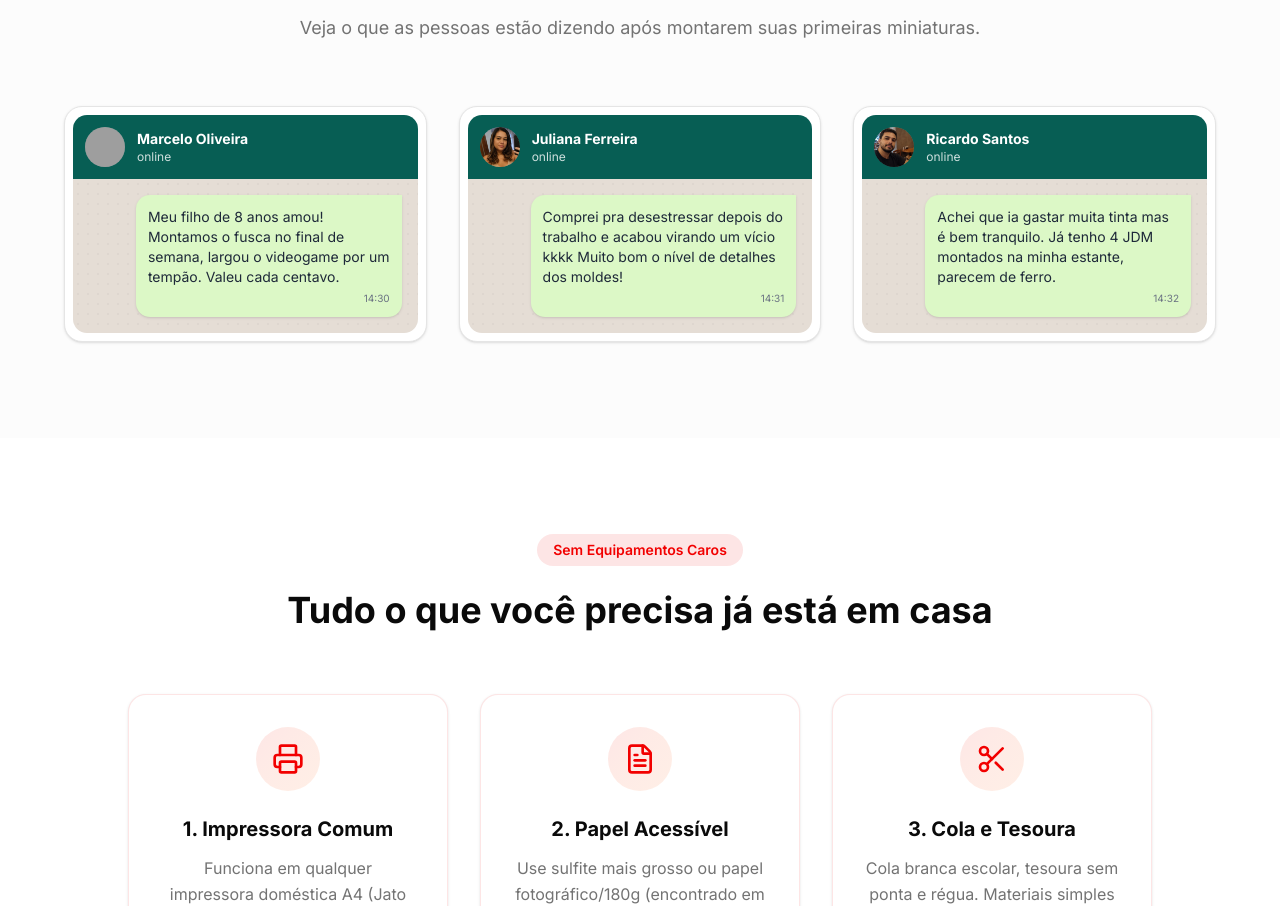
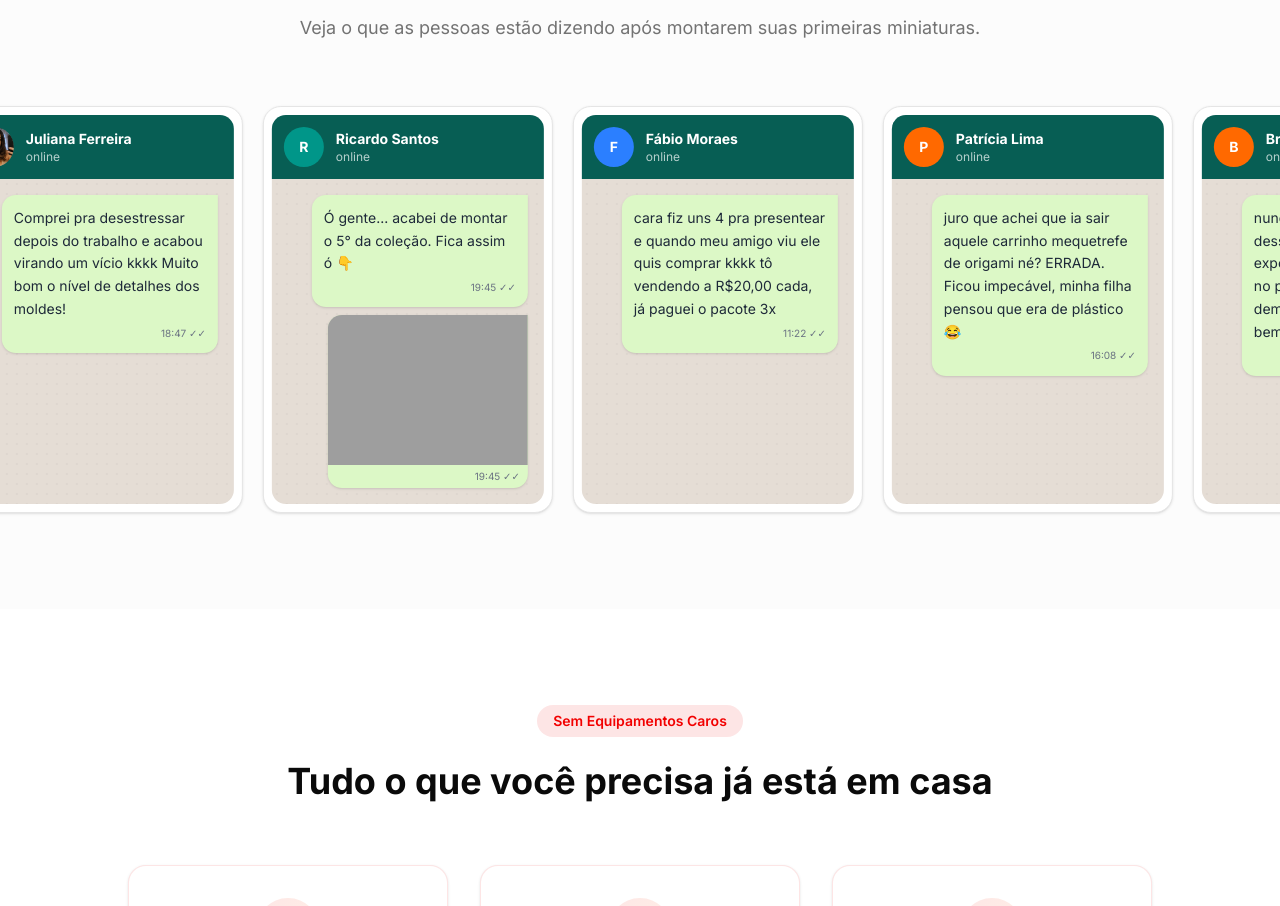
Before and after one commit to mindsetinvicto300-afk/carrosdepapel3d, a Next.js app: page / in a window 1280 px wide. Shown: the part 3438-4344 px from the top of the page. Built offline with nearby package versions, Linux system fonts and the light colour scheme; grey boxes are pictures that could not be loaded.

Commit message:
feat: SocialProof carousel with 7 testimonials, Ricardo shelf image slot, marquee animation

```diff
--- a/app/globals.css
+++ b/app/globals.css
@@ -123,3 +123,16 @@
     @apply font-sans;
   }
 }
+
+@keyframes marquee {
+  0%   { transform: translateX(0); }
+  100% { transform: translateX(-50%); }
+}
+
+.animate-marquee {
+  animation: marquee 40s linear infinite;
+}
+
+.animate-marquee:hover {
+  animation-play-state: paused;
+}
--- a/components/blocks/SocialProof.tsx
+++ b/components/blocks/SocialProof.tsx
@@ -1,9 +1,144 @@
 'use client';
 
+import { useState } from 'react';
 import { m as motion } from 'framer-motion';
 import Image from 'next/image';
 
+type Msg =
+  | { type: 'text'; text: string }
+  | { type: 'image'; src: string; alt: string };
+
+const testimonials: { id: number; name: string; avatar: string | null; messages: Msg[]; time: string }[] = [
+  {
+    id: 1,
+    name: "Marcelo Oliveira",
+    avatar: "/images/avatar-marcelo.jpg",
+    messages: [
+      { type: 'text', text: "Meu filho de 8 anos amou! Montamos o fusca no final de semana, largou o videogame por um tempão. Valeu cada centavo." },
+    ],
+    time: "14:30",
+  },
+  {
+    id: 2,
+    name: "Juliana Ferreira",
+    avatar: "/images/avatar-juliana.jpg",
+    messages: [
+      { type: 'text', text: "Comprei pra desestressar depois do trabalho e acabou virando um vício kkkk Muito bom o nível de detalhes dos moldes!" },
+    ],
+    time: "18:47",
+  },
+  {
+    id: 3,
+    name: "Ricardo Santos",
+    avatar: null,
+    messages: [
+      { type: 'text', text: "Ó gente... acabei de montar o 5° da coleção. Fica assim ó 👇" },
+      { type: 'image', src: '/images/depoimento-estante.jpg', alt: 'Estante com carros de papel 3D montados' },
+    ],
+    time: "19:45",
+  },
+  {
+    id: 4,
+    name: "Fábio Moraes",
+    avatar: null,
+    messages: [
+      { type: 'text', text: "cara fiz uns 4 pra presentear e quando meu amigo viu ele quis comprar kkkk tô vendendo a R$20,00 cada, já paguei o pacote 3x" },
+    ],
+    time: "11:22",
+  },
+  {
+    id: 5,
+    name: "Patrícia Lima",
+    avatar: null,
+    messages: [
+      { type: 'text', text: "juro que achei que ia sair aquele carrinho mequetrefe de origami né? ERRADA. Ficou impecável, minha filha pensou que era de plástico 😂" },
+    ],
+    time: "16:08",
+  },
+  {
+    id: 6,
+    name: "Bruno Carvalho",
+    avatar: null,
+    messages: [
+      { type: 'text', text: "nunca tinha montado nada desse tipo na vida, zero experiência. levei umas 2h no primeiro mas valeu demais. agora tô no 3° e vai bem mais rápido" },
+    ],
+    time: "20:14",
+  },
+  {
+    id: 7,
+    name: "Tiago Freitas",
+    avatar: null,
+    messages: [
+      { type: 'text', text: "pensei que ia gastar cartucho à toa mas não. imprimi tudo em sulfite comum e ficou show. fiz 6 modelos com um cartucho preto" },
+    ],
+    time: "09:33",
+  },
+];
+
+const avatarColors = ['bg-blue-500', 'bg-emerald-600', 'bg-purple-600', 'bg-orange-500', 'bg-pink-600', 'bg-teal-600', 'bg-rose-500'];
+
+function AvatarPlaceholder({ name }: { name: string }) {
+  const color = avatarColors[name.charCodeAt(0) % avatarColors.length];
+  return (
+    <div className={`w-10 h-10 rounded-full ${color} flex items-center justify-center text-white font-bold text-sm shrink-0`}>
+      {name[0]}
+    </div>
+  );
+}
+
+function ImageBubble({ src, alt, time }: { src: string; alt: string; time: string }) {
+  const [failed, setFailed] = useState(false);
+  return (
+    <div className="bg-[#DCF8C6] rounded-xl rounded-tr-none self-end overflow-hidden max-w-[90%] shadow-sm relative z-10">
+      {failed ? (
+        <div className="w-[200px] aspect-[4/3] bg-gray-300 flex items-center justify-center text-gray-500 text-xs">foto em breve</div>
+      ) : (
+        <div className="relative w-[200px] aspect-[4/3]">
+          <Image src={src} alt={alt} fill className="object-cover" sizes="200px" loading="lazy" onError={() => setFailed(true)} />
+        </div>
+      )}
+      <div className="text-[10px] text-gray-500 text-right px-2 py-1">{time} ✓✓</div>
+    </div>
+  );
+}
+
+function TestimonialCard({ name, avatar, messages, time }: typeof testimonials[number]) {
+  return (
+    <div className="bg-background rounded-2xl p-2 shadow-sm border w-[290px] shrink-0 flex flex-col select-none">
+      <div className="bg-[#075E54] rounded-t-xl p-3 flex items-center gap-3 text-white">
+        {avatar ? (
+          <div className="relative w-10 h-10 rounded-full overflow-hidden bg-white/20 shrink-0">
+            <Image src={avatar} alt={name} fill className="object-cover" sizes="40px" loading="lazy" />
+          </div>
+        ) : (
+          <AvatarPlaceholder name={name} />
+        )}
+        <div>
+          <div className="font-bold text-sm">{name}</div>
+          <div className="text-xs opacity-70">online</div>
+        </div>
+      </div>
+
+      <div className="bg-[#E5DDD5] p-4 flex-1 flex flex-col gap-2 rounded-b-xl relative overflow-hidden min-h-[100px]">
+        {messages.map((msg, i) =>
+          msg.type === 'text' ? (
+            <div key={i} className="bg-[#DCF8C6] p-3 rounded-xl rounded-tr-none self-end max-w-[90%] shadow-sm relative z-10 text-sm text-gray-800 leading-relaxed">
+              {msg.text}
+              <div className="text-[10px] text-gray-500 text-right mt-1">{time} ✓✓</div>
+            </div>
+          ) : (
+            <ImageBubble key={i} src={msg.src} alt={msg.alt} time={time} />
+          )
+        )}
+        <div className="absolute inset-0 opacity-[0.03] pointer-events-none" style={{ backgroundImage: 'radial-gradient(circle, #000 1px, transparent 1px)', backgroundSize: '10px 10px' }} />
+      </div>
+    </div>
+  );
+}
+
 export function SocialProof() {
+  const doubled = [...testimonials, ...testimonials];
+
   return (
     <section className="py-24 bg-muted/30 w-full overflow-hidden">
       <div className="container mx-auto px-4">
@@ -26,49 +161,13 @@ export function SocialProof() {
             Veja o que as pessoas estão dizendo após montarem suas primeiras miniaturas.
           </motion.p>
         </div>
+      </div>
 
-        <div className="grid grid-cols-1 md:grid-cols-3 gap-8 max-w-6xl mx-auto">
-          {[1, 2, 3].map((item, index) => (
-            <motion.div
-              key={item}
-              initial={{ opacity: 0, y: 20 }}
-              whileInView={{ opacity: 1, y: 0 }}
-              viewport={{ once: true }}
-              transition={{ delay: index * 0.1 + 0.2 }}
-              className="bg-background rounded-2xl p-2 shadow-sm border mx-auto w-full max-w-sm flex flex-col"
-            >
-              {/* Fake WhatsApp Header */}
-              <div className="bg-[#075E54] rounded-t-xl p-3 flex items-center gap-3 text-white">
-                <div className="relative w-10 h-10 rounded-full overflow-hidden bg-white/20">
-                  <Image
-                    src={['/images/avatar-marcelo.jpg', '/images/avatar-juliana.jpg', '/images/avatar-ricardo.jpg'][index]}
-                    alt={['Marcelo', 'Juliana', 'Ricardo'][index]}
-                    fill
-                    className="object-cover"
-                    sizes="40px"
-                  />
-                </div>
-                <div>
-                  <div className="font-bold text-sm">{['Marcelo Oliveira', 'Juliana Ferreira', 'Ricardo Santos'][index]}</div>
-                  <div className="text-xs opacity-80">online</div>
-                </div>
-              </div>
-
-              {/* Fake Chat Body */}
-              <div className="bg-[#E5DDD5] p-4 flex-1 flex flex-col gap-3 rounded-b-xl relative overflow-hidden">
-                <div className="bg-[#DCF8C6] p-3 rounded-xl rounded-tr-none self-end max-w-[85%] shadow-sm relative z-10 text-sm text-gray-800">
-                  {index === 0 && "Meu filho de 8 anos amou! Montamos o fusca no final de semana, largou o videogame por um tempão. Valeu cada centavo."}
-                  {index === 1 && "Comprei pra desestressar depois do trabalho e acabou virando um vício kkkk Muito bom o nível de detalhes dos moldes!"}
-                  {index === 2 && "Achei que ia gastar muita tinta mas é bem tranquilo. Já tenho 4 JDM montados na minha estante, parecem de ferro."}
-                  <div className="text-[10px] text-gray-500 text-right mt-1">14:{30 + index}</div>
-                </div>
-
-                {/* Doodles background */}
-                <div className="absolute inset-0 opacity-[0.03] pointer-events-none" style={{ backgroundImage: 'radial-gradient(circle, #000 1px, transparent 1px)', backgroundSize: '10px 10px' }} />
-              </div>
-            </motion.div>
-          ))}
-        </div>
+      {/* Auto-scrolling marquee — full bleed */}
+      <div className="flex gap-5 w-max animate-marquee px-5">
+        {doubled.map((t, i) => (
+          <TestimonialCard key={`${t.id}-${i}`} {...t} />
+        ))}
       </div>
     </section>
   );
```
